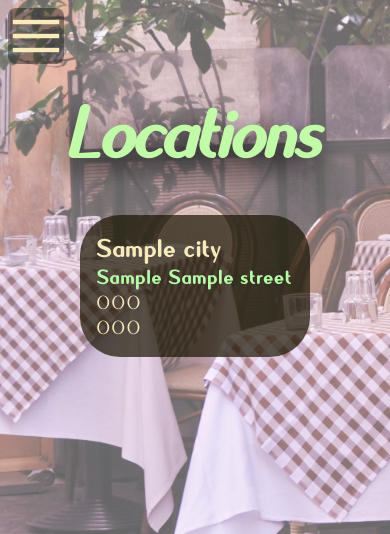
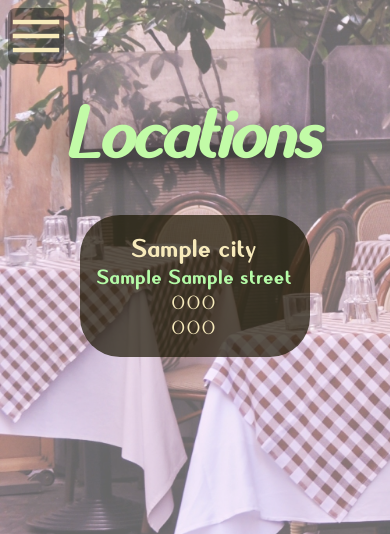
Before and after one commit to ImpendingKataclysm/restaurant_website, a Django app: template templates/contact.html in a window 390 px wide. Shown: the top 534 px of the page. Run offline with Django 3.2, Linux system fonts and the light colour scheme; the template is opened without the code that fills it: most values are stand-ins (such as "Sample title", 1, 10 or a date in 2020).

Commit message:
Adjusted grid layout on contact page on mobile

```diff
--- a/restaurant/static/css/main.css
+++ b/restaurant/static/css/main.css
@@ -389,7 +389,7 @@ a.response_btn:hover, a.response_btn:focus {
 }
 
 @media screen and (max-width: 560px) {
-    nav ul, .home_menu {
+    nav ul, .home_menu, .location_display {
         flex-direction: column;
         text-align: center;
     }
```
